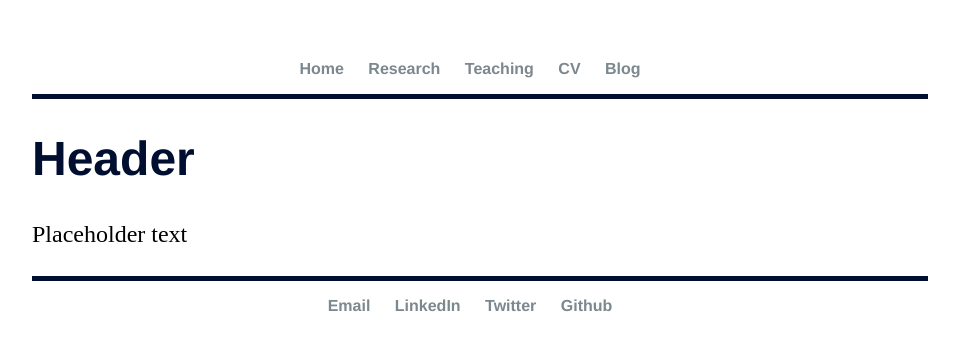
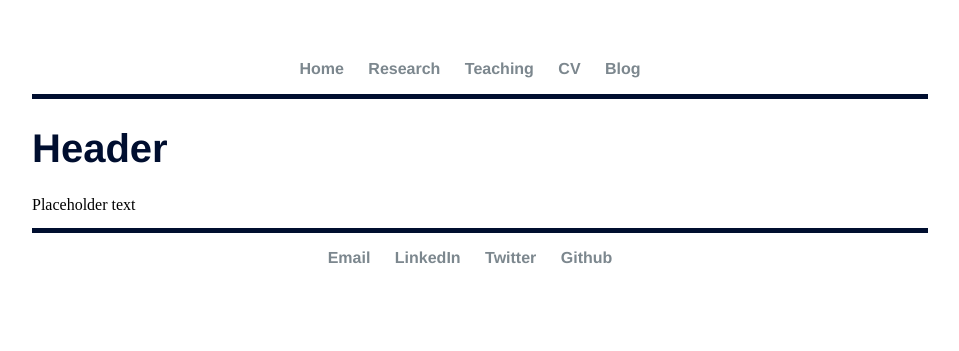
Before and after one commit to elizagrames/elizagrames.github.io, a Jekyll site: the page built from teaching/index.html, in a window 1280 px wide. Shown: the top 351 px of the page, without its empty margins (160-1119 px from the left). Built offline with Jekyll 4.4.1, drawn with Linux system fonts in a browser that asks for light colours.

Commit message:
Update main.css

```diff
--- a/css/main.css
+++ b/css/main.css
@@ -24,13 +24,13 @@ a:hover {
     color: #7c878e;
 }
 h1 {
-    font-size: 3em;
+    font-size: 2.5em;
     font-family:'Helvetica', 'Arial', 'Sans-Serif';
     color: #000E2F;
 }
 p {
-    font-size: 1.5em;
-    line-height: 1.4em;
+    font-size: 1em;
+    line-height: .9em;
     color: #000000;
 }
 footer {
```
